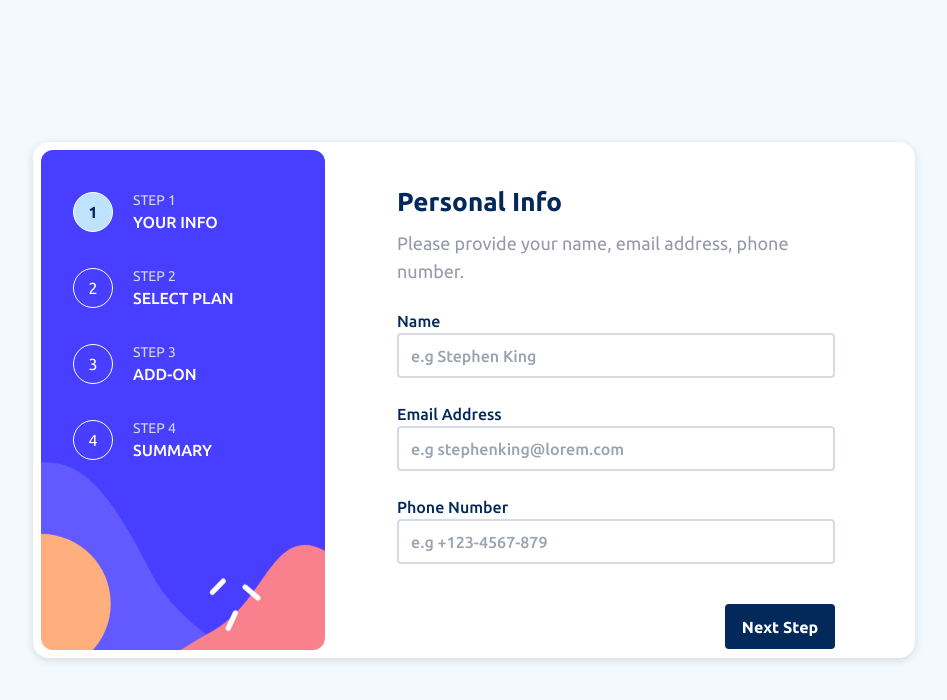
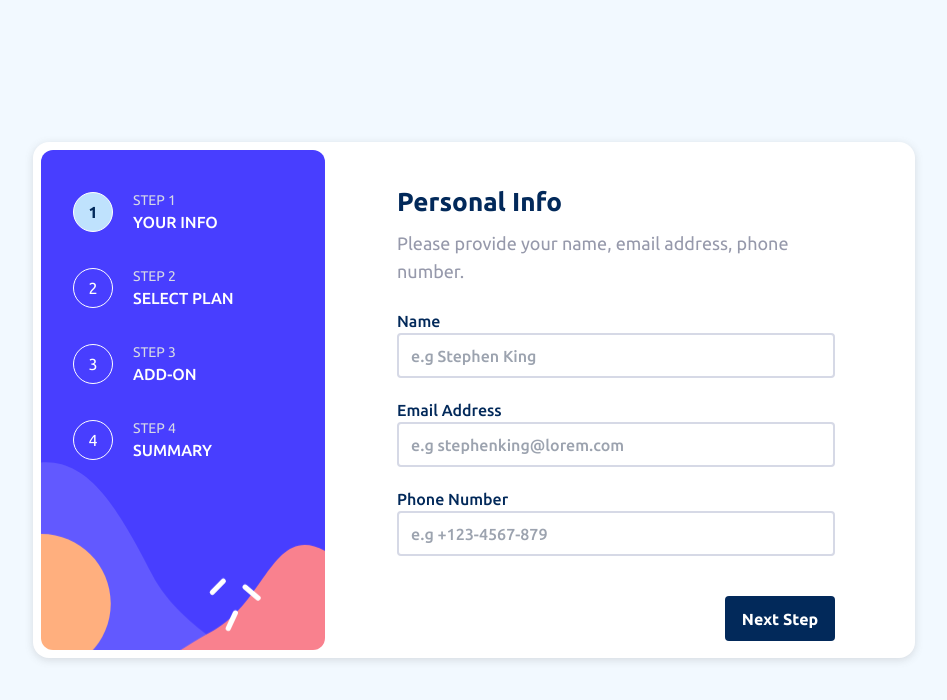
Before and after one commit to FesoQue/Advance-Multi-Step-Form, a Next.js app: page / in a window 1280 px wide. Shown: the top 700 px of the page, without its empty margins (166-1113 px from the left). Built offline with nearby package versions, Linux system fonts and the light colour scheme.

Commit message:
fix: clean unused file

```diff
--- a/components/PersonalInfo.tsx
+++ b/components/PersonalInfo.tsx
@@ -44,7 +44,7 @@ const PersonalInfo = ({
         Please provide your name, email address, phone number.
       </p>
       <div className="">
-        <div className="relative mb-4 md:mb-6">
+        <div className="relative mb-4 md:mb-5">
           <label htmlFor="name" className=" block font-medium text-marine-blue">
             Name
           </label>
@@ -62,7 +62,7 @@ const PersonalInfo = ({
             className=" text-red-600 md:absolute md:-bottom-6 md:left-0"
           ></span>
         </div>
-        <div className="relative mb-4 md:mb-6">
+        <div className="relative mb-4 md:mb-5">
           <label
             htmlFor="email"
             className=" block font-medium text-marine-blue"
```
